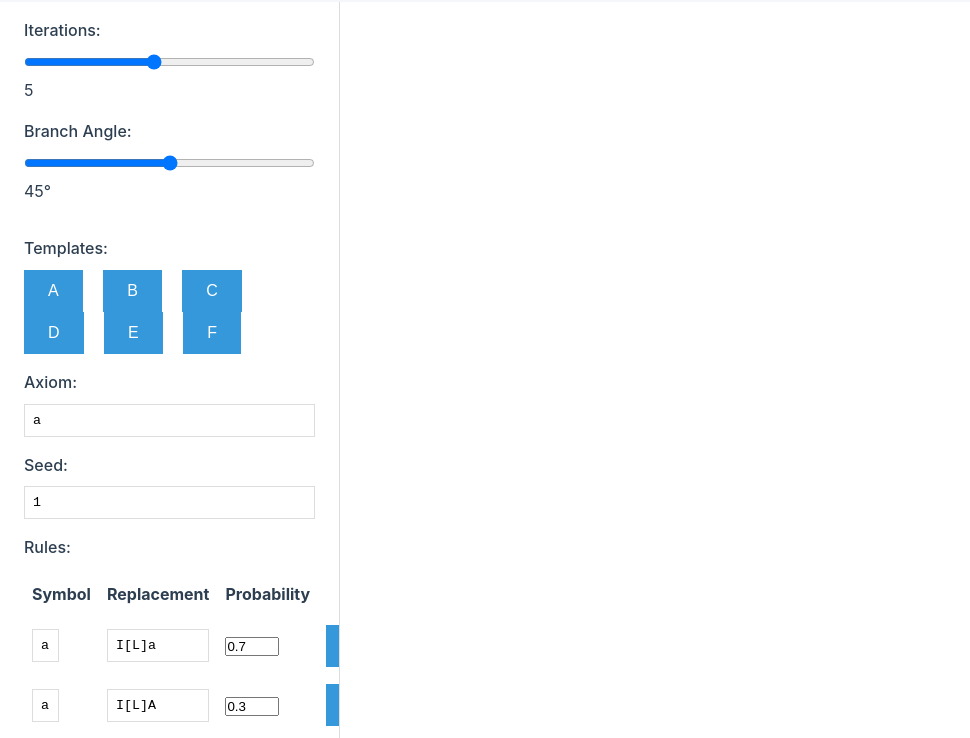
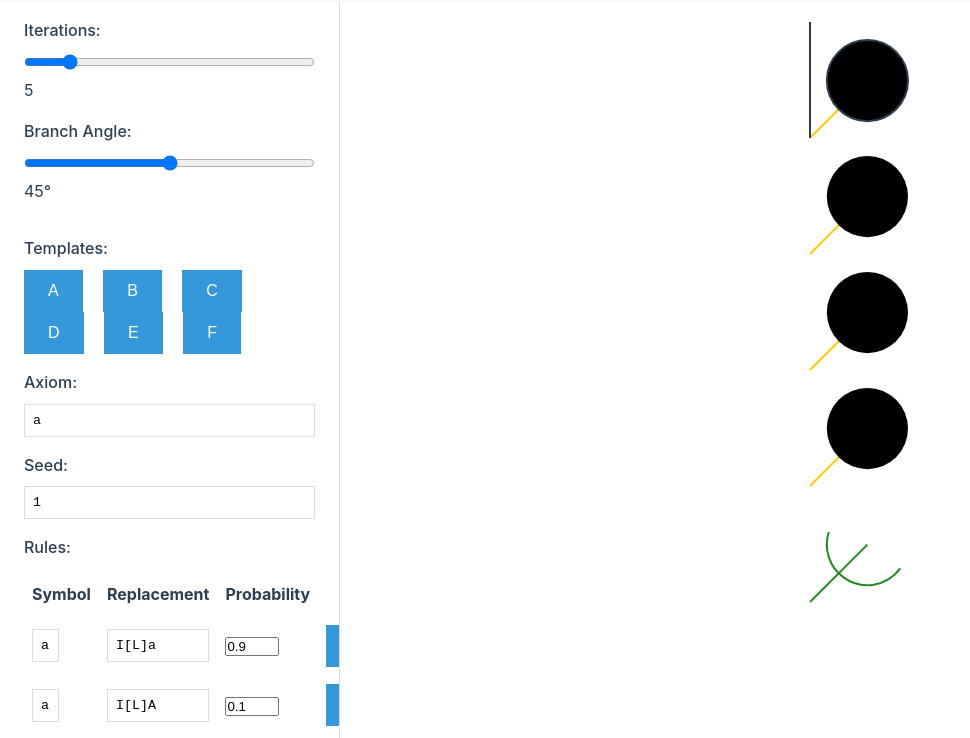
Before and after one commit to kh3dron/plants, a plain HTML site: page chapters/03/simple_racemes/index.html in a window 1280 px wide. Shown: the part 62-800 px from the top of the page, without its empty margins (0-970 px from the left). Drawn offline with Linux system fonts and the light colour scheme.

Commit message:
better drawing

```diff
--- a/chapters/03/simple_racemes/index.html
+++ b/chapters/03/simple_racemes/index.html
@@ -39,7 +39,7 @@
         <div class="controls">
             <div class="control-group">
                 <label for="iterations">Iterations:</label>
-                <input type="range" id="iterations" min="1" max="10" value="5">
+                <input type="range" id="iterations" min="1" max="30" value="5">
                 <span id="iterations-value">5</span>
             </div>
 
--- a/chapters/03/simple_racemes/script.js
+++ b/chapters/03/simple_racemes/script.js
@@ -46,8 +46,8 @@ document.addEventListener('DOMContentLoaded', () => {
                 { name: "Flower", variable: "K", shape: "circle", color: "#FFCC00" }
             ],
             rules: [
-                { a: "I[L]a", probability: 0.7 },
-                { a: "I[L]A", probability: 0.3 },
+                { a: "I[L]a", probability: 0.9 },
+                { a: "I[L]A", probability: 0.1 },
                 { A: "I[K]A", probability: 1 }
             ]
         }
--- a/js/renderer.js
+++ b/js/renderer.js
@@ -141,7 +141,12 @@ class TreeRenderer {
         updateBounds(x, y);
         for (let char of instructions) {
             switch (char) {
-                case 'F': {
+                case 'F':
+                case 'a':
+                case 'A':
+                case 'I':
+                case 'L':
+                case 'K': {
                     const newX = x + Math.cos(currentAngle * Math.PI / 180) * length;
                     const newY = y + Math.sin(currentAngle * Math.PI / 180) * length;
                     updateBounds(newX, newY);
@@ -199,13 +204,73 @@ class TreeRenderer {
 
         for (let char of instructions) {
             switch (char) {
-                case 'F': {
+                case 'F':
+                case 'A':
+                case 'I': {
                     const newX = x + Math.cos(currentAngle * Math.PI / 180) * length;
                     const newY = y + Math.sin(currentAngle * Math.PI / 180) * length;
                     this.ctx.moveTo(x, y);
                     this.ctx.lineTo(newX, newY);
                     x = newX;
                     y = newY;
+                    break;
+                }
+                case 'a': { // Light green line
+                    const newX = x + Math.cos(currentAngle * Math.PI / 180) * length;
+                    const newY = y + Math.sin(currentAngle * Math.PI / 180) * length;
+                    this.ctx.save();
+                    this.ctx.strokeStyle = '#90ee90'; // light green
+                    this.ctx.beginPath();
+                    this.ctx.moveTo(x, y);
+                    this.ctx.lineTo(newX, newY);
+                    this.ctx.stroke();
+                    this.ctx.restore();
+                    x = newX;
+                    y = newY;
+                    break;
+                }
+                case 'L': { // Leaf: protrude, then draw arc
+                    // Protrude from stem at +45 degrees
+                    const protrudeLen = length * 0.7;
+                    const arcLen = length * 0.7;
+                    const protrudeAngle = currentAngle + 45;
+                    const px = x + Math.cos(protrudeAngle * Math.PI / 180) * protrudeLen;
+                    const py = y + Math.sin(protrudeAngle * Math.PI / 180) * protrudeLen;
+                    // Draw protruding line
+                    this.ctx.save();
+                    this.ctx.strokeStyle = '#228B22';
+                    this.ctx.beginPath();
+                    this.ctx.moveTo(x, y);
+                    this.ctx.lineTo(px, py);
+                    this.ctx.stroke();
+                    // Draw arc (leaf blade)
+                    this.ctx.beginPath();
+                    this.ctx.arc(px, py, arcLen * 0.5, Math.PI * 0.2, Math.PI * 1.1, false);
+                    this.ctx.stroke();
+                    this.ctx.restore();
+                    // Do not move turtle
+                    break;
+                }
+                case 'K': { // Flower: protrude, then draw circle
+                    // Protrude from stem at +45 degrees
+                    const protrudeLen = length * 0.7;
+                    const protrudeAngle = currentAngle + 45;
+                    const px = x + Math.cos(protrudeAngle * Math.PI / 180) * protrudeLen;
+                    const py = y + Math.sin(protrudeAngle * Math.PI / 180) * protrudeLen;
+                    // Draw protruding line
+                    this.ctx.save();
+                    this.ctx.strokeStyle = '#FFCC00';
+                    this.ctx.beginPath();
+                    this.ctx.moveTo(x, y);
+                    this.ctx.lineTo(px, py);
+                    this.ctx.stroke();
+                    // Draw flower (circle)
+                    this.ctx.beginPath();
+                    this.ctx.arc(px, py, length * 0.35, 0, 2 * Math.PI);
+                    this.ctx.fillStyle = '#000';
+                    this.ctx.fill();
+                    this.ctx.restore();
+                    // Do not move turtle
                     break;
                 }
                 case '+':
```
Also changed, not shown: chapters/01/stochastic_axial_trees/index.html (+1 -1 lines), chapters/01/stochastic_axial_trees/script.js (+6 -6 lines).
